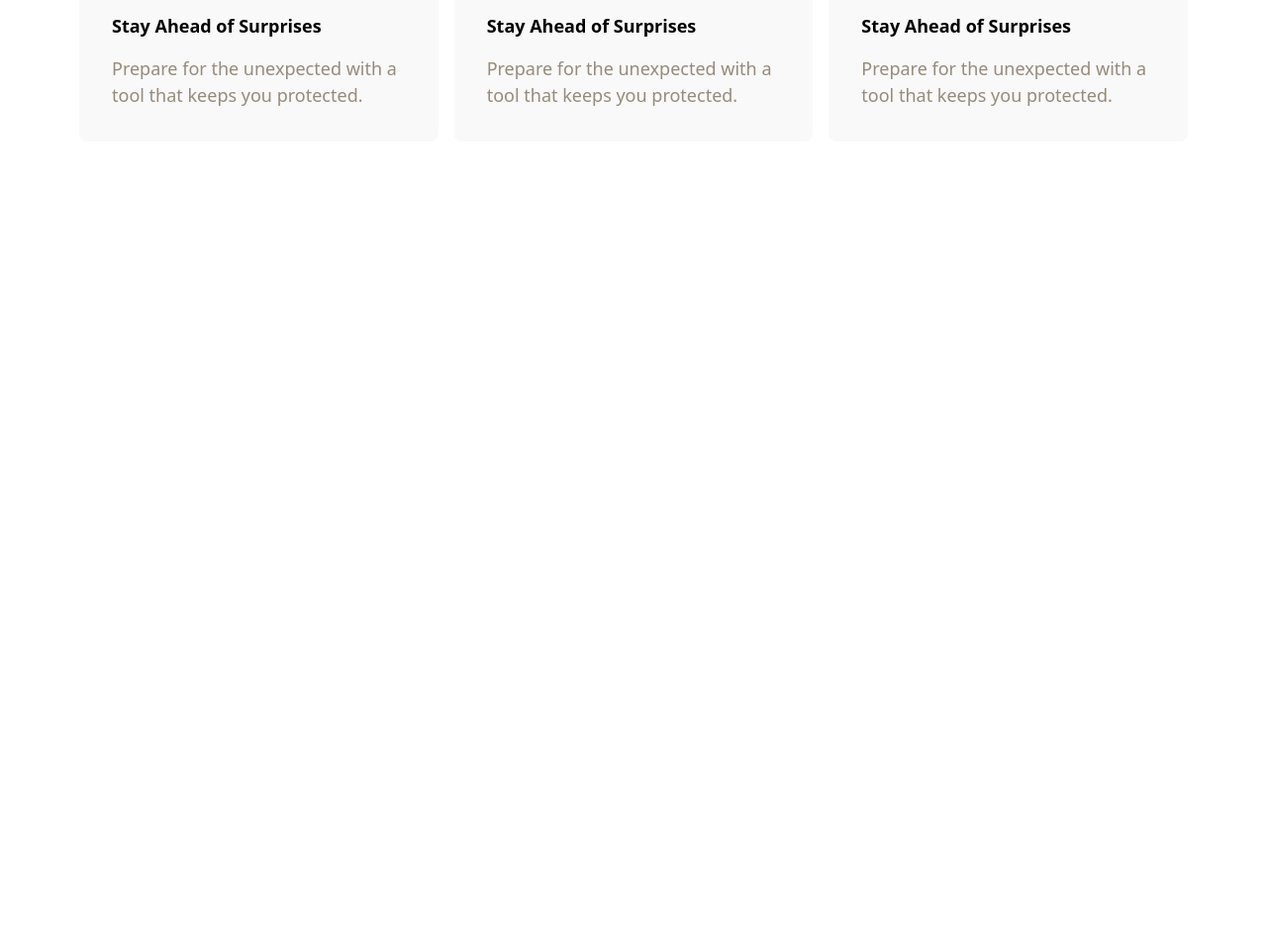
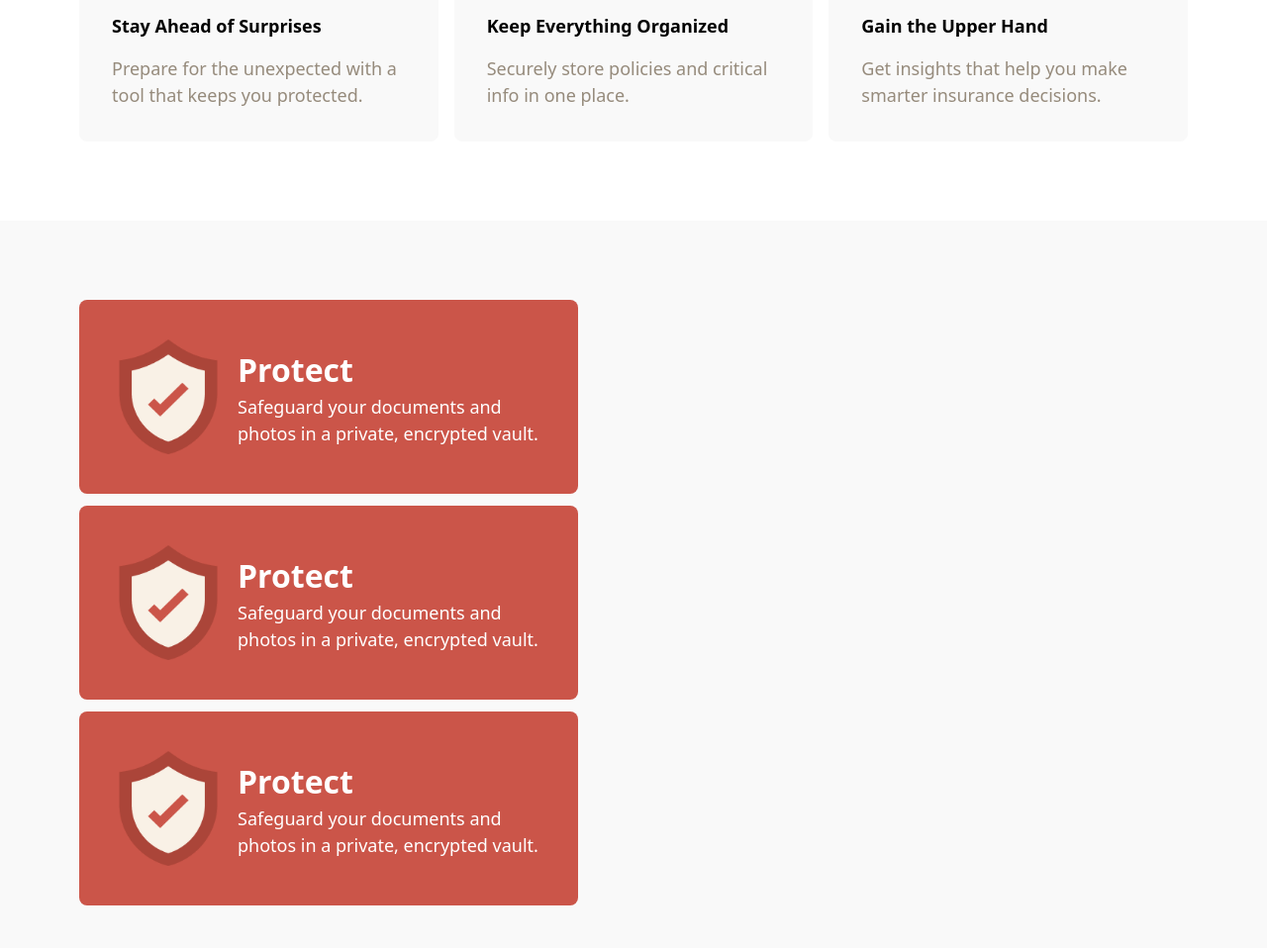
Before and after one commit to Mj-Marjan/FileWisely-bd-calling-project, a plain HTML site: page index.html in a window 1280 px wide. Shown: the part 1343-2301 px from the top of the page at 99% size. Before the commit the page ends 1566 px from the top, so only its background shows below. Drawn offline with nearby package versions, Linux system fonts and the light colour scheme.

Commit message:
Work card section added

```diff
--- a/index.html
+++ b/index.html
@@ -47,28 +47,54 @@
         <section class="h-auto w-full flex flex-col items-center justify-center text-center py-20 gap-10">
             <h1 class="text-[62px] font-bold text-[#CB5549]">Value Proposition</h1>
             <p class="text-[28px] font-semibold text-[#968B7C] mt-[-30px]">Be prepared, stay organized, and make smarter
-                <br> decisions all in one secure platform.</p>
+                <br> decisions all in one secure platform.
+            </p>
             <div class="grid grid-cols-3 gap-4 mt-10 px-20 text-left ">
                 <div class="p-8 border border-[#F9F9F9] bg-[#F9F9F9] rounded-lg">
-                    <img class="w-[60px] h-[60px]" src="./photo/Frame.png" alt="">
+                    <img class="w-[60px] h-[60px]" src="./photo/Groups.png" alt="">
                     <h1 class="text-[18px] py-4 font-semibold w-full">Stay Ahead of Surprises</h1>
                     <p class="text-[18px] font-[400px] text-[#968B7C]">Prepare for the unexpected
                         with a tool that keeps you protected.</p>
                 </div>
                 <div class="p-8 border border-[#F9F9F9] bg-[#F9F9F9] rounded-lg">
-                    <img class="w-[60px] h-[60px]" src="./photo/Frame.png" alt="">
-                    <h1 class="text-[18px] py-4 font-semibold w-full">Stay Ahead of Surprises</h1>
-                    <p class="text-[18px] font-[400px] text-[#968B7C]">Prepare for the unexpected
-                        with a tool that keeps you protected.</p>
+                    <img class="w-[60px] h-[60px]" src="./photo/Groups.png" alt="">
+                    <h1 class="text-[18px] py-4 font-semibold w-full">Keep Everything Organized</h1>
+                    <p class="text-[18px] font-[400px] text-[#968B7C]">Securely store policies
+                        and critical info in one place.</p>
                 </div>
                 <div class="p-8 border border-[#F9F9F9] bg-[#F9F9F9] rounded-lg">
-                    <img class="w-[60px] h-[60px]" src="./photo/Frame.png" alt="">
-                    <h1 class="text-[18px] py-4 font-semibold w-full">Stay Ahead of Surprises</h1>
-                    <p class="text-[18px] font-[400px] text-[#968B7C]">Prepare for the unexpected
-                        with a tool that keeps you protected.</p>
+                    <img class="w-[60px] h-[60px]" src="./photo/Groups.png" alt="">
+                    <h1 class="text-[18px] py-4 font-semibold w-full">Gain the Upper Hand</h1>
+                    <p class="text-[18px] font-[400px] text-[#968B7C]">Get insights that help you make smarter insurance decisions.</p>
                 </div>
 
             </div>
+        </section>
+        <section class="w-full h-auto flex gap-10 px-20 py-20 bg-[#F9F9F9]">
+            <div class="">
+                <div class="flex flex-row gap-5 items-center mb-3 text-left p-10 bg-[#cb5549] rounded-lg">
+                    <img class="w-[100px] h-[116px]" src="./photo/Group.png" alt="">
+                    <div>
+                        <h1 class="text-[32px] font-bold text-white">Protect</h1>
+                        <p class="text-[18px] font-[400px] text-white">Safeguard your documents and <br> photos in a private, encrypted vault.</p>
+                    </div>
+                </div>
+                <div class="flex flex-row gap-5 items-center mb-3 text-left p-10 bg-[#cb5549] rounded-lg">
+                    <img class="w-[100px] h-[116px]" src="./photo/Group.png" alt="">
+                    <div>
+                        <h1 class="text-[32px] font-bold text-white">Protect</h1>
+                        <p class="text-[18px] font-[400px] text-white">Safeguard your documents and <br> photos in a private, encrypted vault.</p>
+                    </div>
+                </div>
+                <div class="flex flex-row gap-5 items-center mb-10 text-left p-10 bg-[#cb5549] rounded-lg">
+                    <img class="w-[100px] h-[116px]" src="./photo/Group.png" alt="">
+                    <div>
+                        <h1 class="text-[32px] font-bold text-white">Protect</h1>
+                        <p class="text-[18px] font-[400px] text-white">Safeguard your documents and <br> photos in a private, encrypted vault.</p>
+                    </div>
+                </div>
+            </div>
+            <div></div>
         </section>
     </main>
     <footer>
```
Also changed, not shown: photo/Frame (1).png (added), photo/Frame.png, photo/Group.png (added), photo/Groups.png (added).
